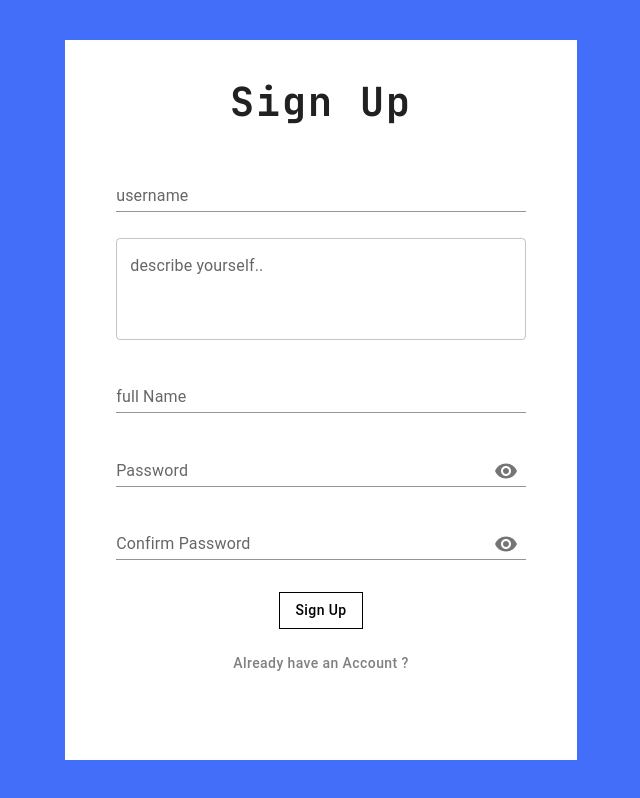
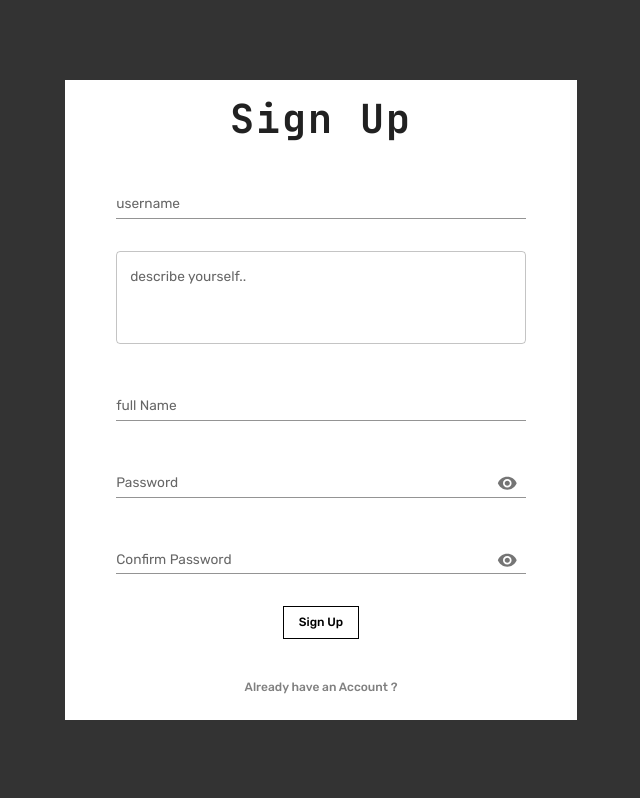
Before and after one commit to anirudhp26/learnwithme, a React (Create React App) app: page / in a window 1280 px wide. Both pictures are taken after a click on the button "Don't have an Account ?". Shown: the whole page, without its empty margins (319-959 px from the left). Built offline with nearby package versions, Linux system fonts and the light colour scheme.

Commit message:
mui theme implemented

```diff
--- a/src/App.jsx
+++ b/src/App.jsx
@@ -8,33 +8,14 @@ import Blog from './views/blog';
 import BlogCreator from './views/blogCreator';
 import EditProfile from './views/editProfile';
 import { CssBaseline, ThemeProvider } from '@mui/material';
-import { createTheme } from "@mui/material";
+import { useMemo } from 'react';
 import { useSelector } from 'react-redux';
+import { createTheme } from '@mui/material/styles';
+import { themeSettings } from './theme';
+
 function App() {
   const mode = useSelector((state) => state.mode);
-  const theme = createTheme({
-    palette: {
-      mode: mode, // Set the default mode to light
-
-      // Light mode colors
-      primary: {
-        main: '#FFFFFF', // Primary color for light mode
-      },
-      secondary: {
-        main: '#000000', // Secondary color for light mode
-      },
-      neutral: {
-        main: '#64748B',
-        contrastText: '#fff',
-      },
-      // Dark mode colors
-      dark: {
-        primary: '#000000', // Primary color for dark mode
-        secondary: '#FFFFFF', // Secondary color for dark mode
-      },
-
-    },
-  });
+  const theme = useMemo(() => createTheme(themeSettings(mode)), [mode]);
   return (
     <BrowserRouter>
       <ThemeProvider theme={theme}>
--- a/src/components/Navbar/index.jsx
+++ b/src/components/Navbar/index.jsx
@@ -10,7 +10,7 @@ import Container from "@mui/material/Container";
 import Button from "@mui/material/Button";
 import Tooltip from "@mui/material/Tooltip";
 import MenuItem from "@mui/material/MenuItem";
-import { styled } from "@mui/material/styles";
+import { styled, useTheme } from "@mui/material/styles";
 import FormGroup from "@mui/material/FormGroup";
 import FormControlLabel from "@mui/material/FormControlLabel";
 import Switch from "@mui/material/Switch";
@@ -70,6 +70,7 @@ const MaterialUISwitch = styled(Switch)(({ theme }) => ({
 }));
 
 function Navbar() {
+	const theme = useTheme();
 	const dispatch = useDispatch();
 	const navigate = useNavigate();
 	const token = useSelector((state) => state.token);
@@ -100,8 +101,7 @@ function Navbar() {
 	return (
 		<AppBar
 			position="static"
-			color="primary"
-			sx={{ boxShadow: "none", margin: "auto" }}
+			sx={{ boxShadow: "none", margin: "auto", backgroundColor: theme.palette.neutral.light }}
 		>
 			<Container maxWidth="xl">
 				<Toolbar
@@ -140,7 +140,7 @@ function Navbar() {
 							aria-controls="menu-appbar"
 							aria-haspopup="true"
 							onClick={handleOpenNavMenu}
-							color={mode === "light" ? "black" : "white"}
+							color={theme.palette.neutral.dark}
 						>
 							<MenuIcon />
 						</IconButton>
@@ -170,7 +170,7 @@ function Navbar() {
 									<Typography textAlign="center">
 										<Link
 											underline="none"
-											sx={{ cursor: "pointer", color: mode === "light" ? "black" : "white" }}
+											sx={{ cursor: "pointer", color: theme.palette.neutral.dark }}
 											onClick={() => {
 												navigate(
 													`/${page.toLowerCase()}`
@@ -213,10 +213,7 @@ function Navbar() {
 								fontWeight={"500"}
 								p={"0 2rem"}
 								sx={{
-									color: `${mode === "light"
-										? "secondary"
-										: "primary"
-										}`,
+									color: theme.palette.neutral.dark,
 									cursor: "pointer",
 								}}
 							>
@@ -275,13 +272,10 @@ function Navbar() {
 									width={"90%"}
 									margin={"auto"}
 									p="1rem"
+									fontSize={theme.typography.h5}
+									color={theme.palette.neutral.dark}
 									sx={{
 										cursor: "pointer",
-										"&:hover": {
-											backgroundColor: "black",
-											color: "white",
-										},
-										transition: "all .5s",
 									}}
 									textAlign={"center"}
 									onClick={() => {
@@ -292,10 +286,6 @@ function Navbar() {
 								</Typography>
 								<Divider
 									variant="middle"
-									sx={{
-										display:
-											mode === "light" ? "block" : "none",
-									}}
 								></Divider>
 								<Box
 									sx={{
@@ -318,7 +308,7 @@ function Navbar() {
 												/>
 											}
 											label=""
-											onClick={async () => {
+											onClick={() => {
 												dispatch(setMode());
 											}}
 										/>
@@ -326,10 +316,6 @@ function Navbar() {
 								</Box>
 								<Divider
 									variant="middle"
-									sx={{
-										display:
-											mode === "light" ? "block" : "none",
-									}}
 								></Divider>
 								<Button
 									fullWidth
@@ -340,8 +326,10 @@ function Navbar() {
 									}}
 								>
 									<Typography
+										padding={'0.5rem'}
 										textTransform="none"
 										color="red"
+										fontSize={theme.typography.h5}
 									>
 										Logout
 									</Typography>
@@ -353,7 +341,6 @@ function Navbar() {
 			</Container>
 			<Divider
 				variant="middle"
-				sx={{ display: mode === "light" ? "block" : "none" }}
 			></Divider>
 		</AppBar>
 	);
--- a/src/global.css
+++ b/src/global.css
@@ -11,11 +11,11 @@ body,
     margin: 0;
     background-color: inherit;
 }
-
+/*
 .heading-custom{
     font-size: 2.5rem !important;
     font-family: 'JetBrains Mono', monospace !important;
-}
+} */
 
 .disable{
     display: none !important;
--- /dev/null
+++ b/src/theme.jsx
@@ -0,0 +1,117 @@
+export const colorTokens = {
+	grey: {
+		0: "#FFFFFF",
+		10: "#F6F6F6",
+		50: "#F0F0F0",
+		100: "#E0E0E0",
+		200: "#C2C2C2",
+		300: "#A3A3A3",
+		400: "#858585",
+		500: "#666666",
+		600: "#4D4D4D",
+		700: "#333333",
+		800: "#1A1A1A",
+		900: "#0A0A0A",
+		1000: "#000000",
+	},
+	primary: {
+		50: "#cfd6ff",
+		100: "#c0c9fa",
+		200: "#afbbfa",
+		300: "#a1b0ff",
+		400: "#8d9ffc",
+		500: "#788dfa",
+		600: "#6e85ff",
+		700: "#5974ff",
+		800: "#4c68fc",
+		900: "#032afc",
+	},
+};
+
+// mui theme settings
+export const themeSettings = (mode) => {
+	return {
+		palette: {
+			mode: mode,
+			...(mode === "dark"
+				? {
+						// palette values for dark mode
+						primary: {
+							dark: colorTokens.primary[200],
+							main: colorTokens.primary[500],
+							light: colorTokens.primary[800],
+						},
+						neutral: {
+							dark: colorTokens.grey[100],
+							main: colorTokens.grey[200],
+							mediumMain: colorTokens.grey[300],
+							medium: colorTokens.grey[400],
+							light: colorTokens.grey[700],
+						},
+						background: {
+							default: colorTokens.grey[900],
+							alt: colorTokens.grey[800],
+						},
+				  }
+				: {
+						// palette values for light mode
+						primary: {
+							dark: colorTokens.primary[700],
+							main: colorTokens.primary[500],
+							light: colorTokens.primary[50],
+						},
+						neutral: {
+							dark: colorTokens.grey[700],
+							main: colorTokens.grey[500],
+							mediumMain: colorTokens.grey[400],
+							medium: colorTokens.grey[300],
+							light: colorTokens.grey[50],
+						},
+						background: {
+							default: colorTokens.grey[10],
+							alt: colorTokens.grey[0],
+						},
+				  }),
+		},
+		typography: {
+			fontFamily: ["Rubik", "sans-serif"].join(","),
+			fontSize: 12,
+			h1: {
+				fontFamily: ["JetBrains Mono", "monospace"].join(","),
+				fontSize: 40,
+			},
+			h2: {
+				fontFamily: ["Rubik", "sans-serif"].join(","),
+				fontSize: 32,
+			},
+			h3: {
+				fontFamily: ["Rubik", "sans-serif"].join(","),
+				fontSize: 24,
+			},
+			h4: {
+				fontFamily: ["Rubik", "sans-serif"].join(","),
+				fontSize: 20,
+			},
+			h5: {
+				fontFamily: ["Rubik", "sans-serif"].join(","),
+				fontSize: 16,
+			},
+			h6: {
+				fontFamily: ["Rubik", "sans-serif"].join(","),
+				fontSize: 14,
+			},
+		},
+		overrides: {
+			MuiFormLabel: {
+			  root: {
+				"&$focused": {
+				  color: colorTokens.grey[1000],
+				  fontWeight: "bold"
+				}
+			  },
+
+			  focused: {}
+			}
+		}
+	};
+};
--- a/src/views/explore/index.jsx
+++ b/src/views/explore/index.jsx
@@ -1,15 +1,15 @@
 import SentimentVerySatisfiedIcon from '@mui/icons-material/SentimentVerySatisfied';
-import { Box, InputAdornment, TextField, Typography } from '@mui/material'
+import { Box, InputAdornment, TextField, Typography, useTheme } from '@mui/material'
 import Axios from 'axios';
 import React from 'react'
 import { useSelector } from 'react-redux';
 import { useNavigate } from 'react-router-dom';
 
-
 export default function Explore() {
     const [users, setUsers] = React.useState([]);
     const navigate = useNavigate();
     const mode = useSelector((state) => state.mode);
+    const theme = useTheme();
     const userSearch = (value) => {
         Axios.post(`${process.env.REACT_APP_API_URL}/auth/getUsers`, {
             keyword: value,
@@ -27,7 +27,11 @@ export default function Explore() {
     };
     return (
         <>
-            <Box width='90%' margin='2rem auto'>
+            <Box width='40%' margin='2rem auto' sx={{
+                '@media only screen and (max-width: 1200px)': {
+                    width: '90%'
+                }
+            }}>
                 <TextField
                     fullWidth
                     id="input-with-icon-textfield"
@@ -39,7 +43,10 @@ export default function Explore() {
                             </InputAdornment>
                         ),
                     }}
-                    color={mode === 'light' ? 'secondary' : 'primary'}
+                    sx={{ ".Mui-focused": {
+                            color: theme.palette.neutral.dark,
+                        }
+                    }}
                     variant="outlined"
                     onChange={(e) => {
                         setTimeout(() => {
@@ -48,17 +55,14 @@ export default function Explore() {
                     }}
                 />
 
-                <Box width={'100%'} margin={'2rem 0'} display='flex' flexDirection='column'>
+                <Box width={'100%'} margin={'1rem 0'} display='flex' flexDirection='column'>
                     {users.map((user) => {
                         return (
-                            <Box display={'flex'} flexDirection={'row'} justifyContent={'space-around'} alignItems={'center'} width={'70%'} bgcolor={mode === 'light' ? 'white' : 'black'} border={mode === 'light' ? '1px solid black' : '1px solid white'} padding={'1rem'} margin={'2rem auto'} sx={{
+                            <Box display={'flex'} flexDirection={'row'} justifyContent={'space-around'} alignItems={'center'} width={'70%'} bgcolor={theme.palette.background.default} border={mode === 'light' ? '1px solid black' : '1px solid white'} padding={'1rem'} margin={'1rem auto'} sx={{
                                 transition: 'all 0.5s',
-                                '&:hover': {
-                                    padding: '1.5rem'
-                                },
+                                cursor: 'pointer',
                                 '@media only screen and (max-width: 700px)': {
                                     width: '80%',
-                                    margin: '1rem auto'
                                 }
                             }} key={user._id} onClick={() => { navigate(`/profile/${user.username}`) }}>
                                 <Box width={'30%'} display={'flex'} justifyContent={'center'} sx={{
@@ -66,14 +70,14 @@ export default function Explore() {
                                             width: '50%'
                                         }
                                     }}>
-                                    <img src='/img/user-default-logo.png' alt='' width='30%'></img>
+                                    <img src={user.picture === undefined ? '/img/user-default-logo.png' : user.picture} alt='' width='30%' style={{ borderRadius: '50%' }}></img>
                                 </Box>
-                                <Typography color={mode === 'light' ? 'secondary' : 'primary'} width='35%' display='flex' justifyContent='center'>{user.username}</Typography>
+                                <Typography color={theme.palette.neutral.dark} width='35%' display='flex' justifyContent='center'>{user.username}</Typography>
                                 <Typography sx={{
                                     '@media only screen and (max-width: 700px)': {
                                         display: 'none'
                                     }
-                                }} color={'grey'} width='35%' display='flex' justifyContent='center'>{user.name}</Typography>
+                                }} color={theme.palette.neutral.mediumMain} width='35%' display='flex' justifyContent='center'>{user.name}</Typography>
                             </Box>
                         )
                     })}
--- a/src/views/login/index.jsx
+++ b/src/views/login/index.jsx
@@ -6,6 +6,7 @@ import {
   Snackbar,
   TextField,
   Typography,
+  useTheme,
 } from "@mui/material";
 import Axios from "axios";
 import { useDispatch } from "react-redux";
@@ -32,6 +33,7 @@ export default function Login() {
   const handleClose = () => {
     setOpen(false);
   };
+  const theme = useTheme();
   const dispatch = useDispatch();
   const [showPassword, setShowPassword] = React.useState(false);
   const handleClickShowPassword = () => setShowPassword((show) => !show);
@@ -149,7 +151,7 @@ export default function Login() {
     <div
       style={{
         display: "flex",
-        backgroundColor: "#436efa",
+        backgroundColor: theme.palette.neutral.dark,
         width: "100%",
         height: "100%",
         margin: 0,
@@ -173,9 +175,8 @@ export default function Login() {
             display="flex"
             flexDirection="column"
             alignItems="center"
-            height="65vh"
             minWidth="320px"
-            bgcolor="white"
+            bgcolor={theme.palette.background.alt}
           >
             <Typography
               letterSpacing="2px"
@@ -183,7 +184,7 @@ export default function Login() {
                 margin: "2rem 0 0 0",
               }}
               paragraph
-              className="heading-custom"
+              fontSize={theme.typography.h1}
             >
               Login
             </Typography>
@@ -192,7 +193,6 @@ export default function Login() {
               flexDirection="column"
               margin="2rem 0"
               justifyContent="space-between"
-              height="27%"
               width="80%"
             >
               <TextField
@@ -200,11 +200,12 @@ export default function Login() {
                 label="username"
                 color="secondary"
                 variant="standard"
+                sx={{ margin: '1rem 0' }}
                 onChange={(e) => {
                   setUsername(e.target.value);
                 }}
               />
-              <FormControl variant="standard">
+              <FormControl variant="standard" sx={{ margin: '1rem 0' }}>
                 <InputLabel
                   color="secondary"
                   htmlFor="standard-adornment-password"
@@ -245,7 +246,7 @@ export default function Login() {
               display={"flex"}
               justifyContent={"space-between"}
               sx={{
-                margin: "2rem auto",
+                margin: "1rem auto",
                 "@media only screen and (max-width: 1450px)": {
                   width: "70%",
                   margin: "0 auto",
@@ -345,6 +346,7 @@ export default function Login() {
               sx={{
                 textTransform: "none",
                 color: "grey",
+                margin: '1rem 0',
                 transition: "all 0.5s",
                 "&:hover": {
                   backgroundColor: "black",
@@ -366,26 +368,23 @@ export default function Login() {
             display="flex"
             flexDirection="column"
             alignItems="center"
-            height="90vh"
-            bgcolor="white"
+            bgcolor={theme.palette.background.alt}
             minWidth="320px"
           >
             <Typography
               letterSpacing="2px"
               sx={{
-                margin: "2rem 0 0 0",
+                margin: "1rem 0 1rem 0",
               }}
               paragraph
-              className="heading-custom"
+              fontSize={theme.typography.h1}
             >
               Sign Up
             </Typography>
             <Box
               display="flex"
               flexDirection="column"
-              margin="2rem 0"
               justifyContent="space-between"
-              height="55%"
               width="80%"
             >
               <TextField
@@ -393,6 +392,7 @@ export default function Login() {
                 label="username"
                 color="secondary"
                 variant="standard"
+                sx={{ margin: '1rem 0' }}
                 onChange={(e) => {
                   setUsername(e.target.value);
                 }}
@@ -401,6 +401,7 @@ export default function Login() {
                 id="outlined-basic"
                 label="describe yourself.."
                 color="secondary"
+                sx={{ margin: '1rem 0' }}
                 variant="outlined"
                 onChange={(e) => {
                   setBio(e.target.value);
@@ -412,20 +413,21 @@ export default function Login() {
                 id="standard-basic"
                 label="full Name"
                 color="secondary"
+                sx={{ margin: '1rem 0' }}
                 variant="standard"
                 onChange={(e) => {
                   setName(e.target.value);
                 }}
               />
-              <FormControl variant="standard">
+              <FormControl variant="standard" sx={{ margin: '1rem 0' }}>
                 <InputLabel
                   color="secondary"
-                  htmlFor="standard-adornment-password"
+                  htmlFor="standard-adornment-password-1"
                 >
                   Password
                 </InputLabel>
                 <Input
-                  id="standard-adornment-password"
+                  id="standard-adornment-password-1"
                   type={showPassword ? "text" : "password"}
                   endAdornment={
                     <InputAdornment position="end">
@@ -452,8 +454,8 @@ export default function Login() {
                   color="secondary"
                 />
               </FormControl>
-              <FormControl variant="standard">
-                <InputLabel htmlFor="standard-adornment-password">
+              <FormControl variant="standard" sx={{ margin: '1rem 0' }}>
+                <InputLabel color="secondary" htmlFor="standard-adornment-password">
                   Confirm Password
                 </InputLabel>
                 <Input
@@ -490,7 +492,7 @@ export default function Login() {
               id="auth-btn-1"
               sx={{
                 textTransform: "none",
-                margin: "0 0 1rem 0",
+                margin: "1rem 0",
                 backgroundColor: "white",
                 boxShadow: "none",
                 borderRadius: "0",
@@ -527,6 +529,7 @@ export default function Login() {
               sx={{
                 textTransform: "none",
                 color: "grey",
+                margin: '1rem 0',
                 "&:hover": {
                   backgroundColor: "black",
                   color: "white",
--- a/src/views/profile/index.jsx
+++ b/src/views/profile/index.jsx
@@ -136,13 +136,13 @@ export default function Profile() {
                     justifyContent: 'center',
                   }
                 }}>
-                  {user.picture !== undefined ? (
+                  {logged_user.picture !== undefined ? (
                     <img
                       style={{
                         borderRadius: "50%",
                         width: "150px",
                       }}
-                      src={user.picture}
+                      src={logged_user.picture}
                       alt={
                         <i className="fa-solid fa-user"></i>
                       }
```
Also changed, not shown: src/views/editProfile/index.jsx (+1 -15 lines).
